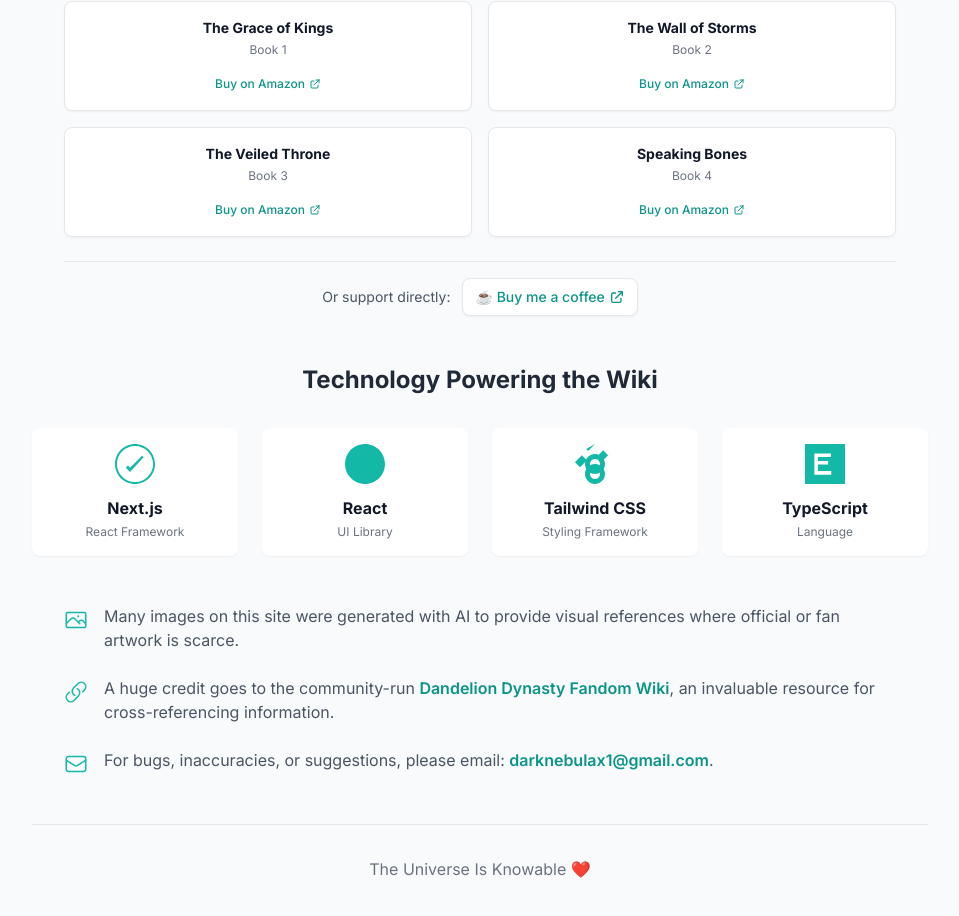
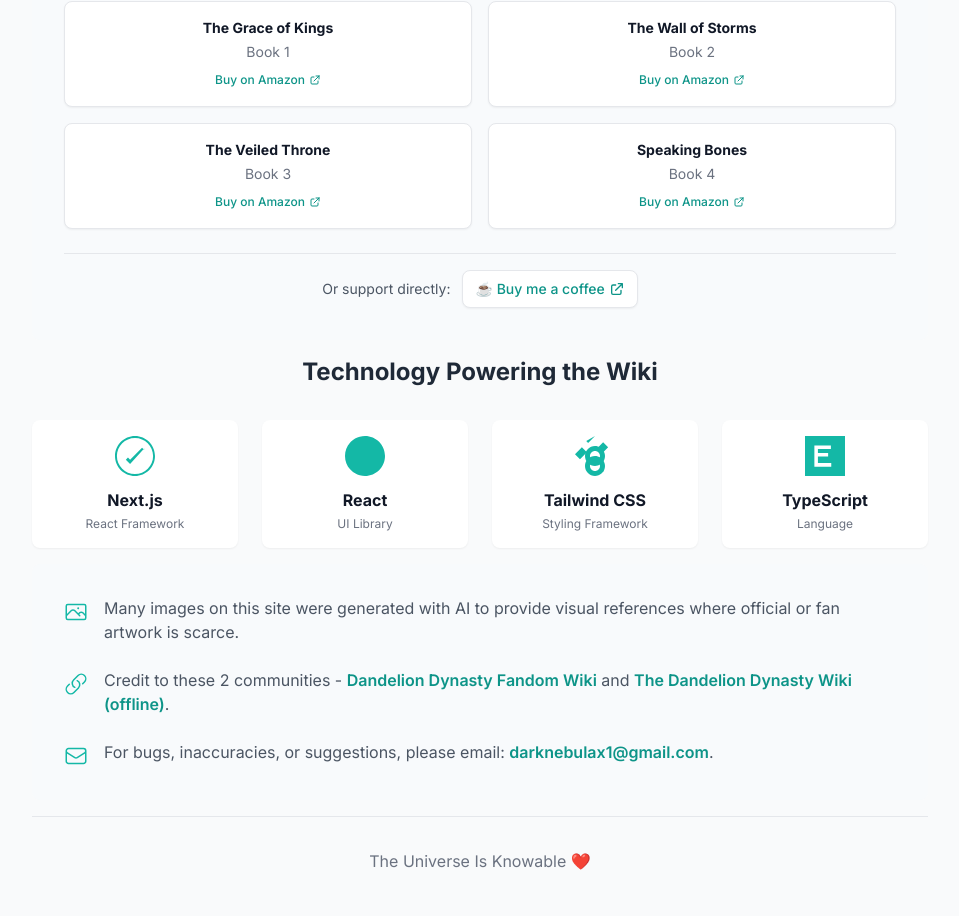
Before and after one commit to arman-101/dandelion-wiki, a Next.js app: page /other/about-wiki in a window 1280 px wide. Shown: the part 610-1526 px from the top of the page, without its empty margins (160-1119 px from the left). Built offline with nearby package versions, Linux system fonts and the light colour scheme.

Commit message:
about wiki design tiny clean up

```diff
--- a/app/other/about-wiki/page.tsx
+++ b/app/other/about-wiki/page.tsx
@@ -65,7 +65,7 @@
                     <div className="bg-white dark:bg-gray-800 p-4 rounded-lg shadow-sm hover:shadow-md transition-all duration-300 border border-gray-200 dark:border-gray-700 group">
                         <div className="text-center">
                             <h3 className="font-bold text-gray-900 dark:text-white mb-1 text-sm">The Grace of Kings</h3>
-                            <p className="text-xs text-gray-500 dark:text-gray-400 mb-3">Book 1</p>
+                            <p className="text-sm text-gray-500 dark:text-gray-400 mb-1">Book 1</p>
                             <a href="https://amzn.to/4lYVMGM" target="_blank" rel="noopener noreferrer" className="inline-flex items-center text-teal-600 dark:text-teal-400 hover:text-teal-700 dark:hover:text-teal-300 font-medium text-xs group-hover:underline">
                                 Buy on Amazon <svg className="w-3 h-3 ml-1" fill="none" stroke="currentColor" viewBox="0 0 24 24"><path strokeLinecap="round" strokeLinejoin="round" strokeWidth={2} d="M10 6H6a2 2 0 00-2 2v10a2 2 0 002 2h10a2 2 0 002-2v-4M14 4h6m0 0v6m0-6L10 14" /></svg>
                             </a>
@@ -75,7 +75,7 @@
                     <div className="bg-white dark:bg-gray-800 p-4 rounded-lg shadow-sm hover:shadow-md transition-all duration-300 border border-gray-200 dark:border-gray-700 group">
                         <div className="text-center">
                             <h3 className="font-bold text-gray-900 dark:text-white mb-1 text-sm">The Wall of Storms</h3>
-                            <p className="text-xs text-gray-500 dark:text-gray-400 mb-3">Book 2</p>
+                            <p className="text-sm text-gray-500 dark:text-gray-400 mb-1">Book 2</p>
                             <a href="https://amzn.to/3IXJlMU" target="_blank" rel="noopener noreferrer" className="inline-flex items-center text-teal-600 dark:text-teal-400 hover:text-teal-700 dark:hover:text-teal-300 font-medium text-xs group-hover:underline">
                                 Buy on Amazon <svg className="w-3 h-3 ml-1" fill="none" stroke="currentColor" viewBox="0 0 24 24"><path strokeLinecap="round" strokeLinejoin="round" strokeWidth={2} d="M10 6H6a2 2 0 00-2 2v10a2 2 0 002 2h10a2 2 0 002-2v-4M14 4h6m0 0v6m0-6L10 14" /></svg>
                             </a>
@@ -85,7 +85,7 @@
                     <div className="bg-white dark:bg-gray-800 p-4 rounded-lg shadow-sm hover:shadow-md transition-all duration-300 border border-gray-200 dark:border-gray-700 group">
                         <div className="text-center">
                             <h3 className="font-bold text-gray-900 dark:text-white mb-1 text-sm">The Veiled Throne</h3>
-                            <p className="text-xs text-gray-500 dark:text-gray-400 mb-3">Book 3</p>
+                            <p className="text-sm text-gray-500 dark:text-gray-400 mb-1">Book 3</p>
                             <a href="https://amzn.to/3Hcrgdj" target="_blank" rel="noopener noreferrer" className="inline-flex items-center text-teal-600 dark:text-teal-400 hover:text-teal-700 dark:hover:text-teal-300 font-medium text-xs group-hover:underline">
                                 Buy on Amazon <svg className="w-3 h-3 ml-1" fill="none" stroke="currentColor" viewBox="0 0 24 24"><path strokeLinecap="round" strokeLinejoin="round" strokeWidth={2} d="M10 6H6a2 2 0 00-2 2v10a2 2 0 002 2h10a2 2 0 002-2v-4M14 4h6m0 0v6m0-6L10 14" /></svg>
                             </a>
@@ -95,7 +95,7 @@
                     <div className="bg-white dark:bg-gray-800 p-4 rounded-lg shadow-sm hover:shadow-md transition-all duration-300 border border-gray-200 dark:border-gray-700 group">
                         <div className="text-center">
                             <h3 className="font-bold text-gray-900 dark:text-white mb-1 text-sm">Speaking Bones</h3>
-                            <p className="text-xs text-gray-500 dark:text-gray-400 mb-3">Book 4</p>
+                            <p className="text-sm text-gray-500 dark:text-gray-400 mb-1">Book 4</p>
                             <a href="https://amzn.to/41kbNi5" target="_blank" rel="noopener noreferrer" className="inline-flex items-center text-teal-600 dark:text-teal-400 hover:text-teal-700 dark:hover:text-teal-300 font-medium text-xs group-hover:underline">
                                 Buy on Amazon <svg className="w-3 h-3 ml-1" fill="none" stroke="currentColor" viewBox="0 0 24 24"><path strokeLinecap="round" strokeLinejoin="round" strokeWidth={2} d="M10 6H6a2 2 0 00-2 2v10a2 2 0 002 2h10a2 2 0 002-2v-4M14 4h6m0 0v6m0-6L10 14" /></svg>
                             </a>
@@ -146,7 +146,7 @@
                     Many images on this site were generated with AI to provide visual references where official or fan artwork is scarce.
                 </InfoBlock>
                 <InfoBlock icon={<svg fill="none" viewBox="0 0 24 24" strokeWidth={1.5} stroke="currentColor"><path strokeLinecap="round" strokeLinejoin="round" d="M13.19 8.688a4.5 4.5 0 0 1 1.242 7.244l-4.5 4.5a4.5 4.5 0 0 1-6.364-6.364l1.757-1.757m13.35-.622 1.757-1.757a4.5 4.5 0 0 0-6.364-6.364l-4.5 4.5a4.5 4.5 0 0 0 1.242 7.244" /></svg>}>
-                    A huge credit goes to the community-run <Link href="https://the-dandelion-dynasty.fandom.com/wiki/The_Dandelion_Dynasty_Wiki" target="_blank" rel="noopener noreferrer" className="font-semibold text-teal-600 dark:text-teal-400 hover:underline">Dandelion Dynasty Fandom Wiki</Link>, an invaluable resource for cross-referencing information.
+                    Credit to these 2 communities - <Link href="https://the-dandelion-dynasty.fandom.com/wiki/The_Dandelion_Dynasty_Wiki" target="_blank" rel="noopener noreferrer" className="font-semibold text-teal-600 dark:text-teal-400 hover:underline">Dandelion Dynasty Fandom Wiki</Link> and <Link href="https://web.archive.org/web/20190809133811/http://dandelionwiki.com/w/Main_Page" target="_blank" rel="noopener noreferrer" className="font-semibold text-teal-600 dark:text-teal-400 hover:underline">The Dandelion Dynasty Wiki (offline)</Link>.
                 </InfoBlock>
                 <InfoBlock icon={<svg fill="none" viewBox="0 0 24 24" strokeWidth={1.5} stroke="currentColor"><path strokeLinecap="round" strokeLinejoin="round" d="M21.75 6.75v10.5a2.25 2.25 0 0 1-2.25 2.25h-15a2.25 2.25 0 0 1-2.25-2.25V6.75m19.5 0A2.25 2.25 0 0 0 19.5 4.5h-15a2.25 2.25 0 0 0-2.25 2.25m19.5 0v.243a2.25 2.25 0 0 1-1.07 1.916l-7.5 4.615a2.25 2.25 0 0 1-2.36 0L3.32 8.91a2.25 2.25 0 0 1-1.07-1.916V6.75" /></svg>}>
                     <div>
```
